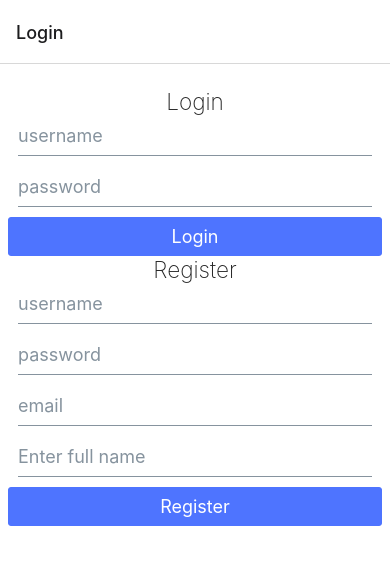
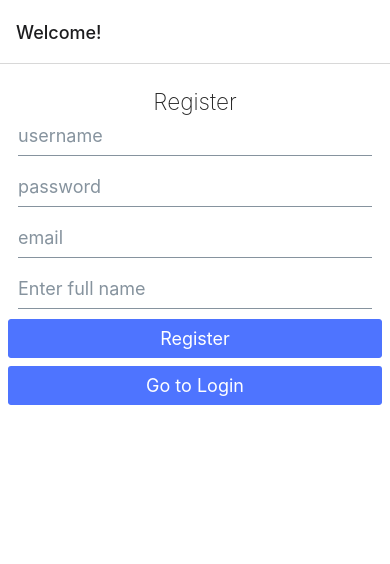
Before and after one commit to anwar-ulhaq/react-native, a React Native app in the folder MyApp/: screen /Profile in a window 390 px wide. Shown: the top 564 px of the page. Built offline with nearby package versions, Linux system fonts and the light colour scheme; no server answers.

Commit message:
Conditional rendering for login and register form.

```diff
--- a/MyApp/navigators/Navigator.js
+++ b/MyApp/navigators/Navigator.js
@@ -33,7 +33,7 @@ const StackScreen = () => {
       </Stack.Navigator>
     ) : (
       <Stack.Navigator>
-        <Stack.Screen name="Login" component={Login}/>
+        <Stack.Screen name="Welcome!" component={Login}/>
       </Stack.Navigator>
     )
   );
--- a/MyApp/views/Login.js
+++ b/MyApp/views/Login.js
@@ -1,4 +1,4 @@
-import React, {useContext, useEffect} from 'react';
+import React, {useContext, useEffect, useState} from 'react';
 import {
   Keyboard,
   KeyboardAvoidingView,
@@ -14,10 +14,12 @@ import AsyncStorage from '@react-native-async-storage/async-storage';
 import {useLogin, useUser} from '../hooks/ApiHooks';
 import LoginForm from '../components/LoginForm';
 import RegisterForm from '../components/RegisterForm';
+import {Button} from '@rneui/base';
 
 const Login = ({navigation}) => {
 
   const {isLoggedIn, setIsLoggedIn, setUser} = useContext(MainContext);
+  const [toggleForm, setToggleForm] = useState(false);
 
   const logIn = async () => {
 
@@ -30,15 +32,19 @@ const Login = ({navigation}) => {
     });
 
     try {
-      if (logData.token === null || logData.token === undefined){
+      if (logData.token === null || logData.token === undefined) {
         console.log('Login error');
-        throw new Error("Login error");
+        throw new Error('Login error');
       }
       await AsyncStorage.setItem('userToken', logData.token);
       setIsLoggedIn(true);
     } catch (error) {
       console.log('Login error: ' + error);
     }
+  };
+
+  const toggleComponent = () => {
+    setToggleForm(!toggleForm);
   };
 
   const checkToken = async () => {
@@ -78,8 +84,16 @@ const Login = ({navigation}) => {
         style={{flex: 1}}
         activeOpacity={1}>
         <View>
-          <LoginForm/>
-          <RegisterForm/>
+          {toggleForm ? <LoginForm/> : <RegisterForm/>}
+
+          <Button
+            title={toggleForm ? 'Go to Register' : 'Go to Login'}
+            buttonStyle={{
+              marginTop: 8,
+              backgroundColor: 'rgba(78, 116, 289, 1)',
+              borderRadius: 3,
+            }}
+            onPress={toggleComponent}/>
         </View>
       </TouchableOpacity>
     </KeyboardAvoidingView>
--- a/MyApp/views/Profile.js
+++ b/MyApp/views/Profile.js
@@ -74,19 +74,19 @@ const styles = StyleSheet.create({
     paddingLeft: 1,
     paddingRight: 1,
     paddingBottom: 15,
-    borderTopColor: "gray",
+    /*borderTopColor: "gray",
     borderBottomColor: "gray",
-    borderWidth: 1,
+    borderWidth: 1,*/
   },
   heading: {
-    flex:1,
+    flex: 1,
     justifyContent: 'center',
     paddingTop: 10,
-    fontWeight: "bold",
+    fontWeight: 'bold',
     fontSize: 24,
     paddingLeft: 5,
-    borderWidth: 1,
-    borderColor: "gray",
+    /*borderWidth: 1,
+    borderColor: "gray",*/
   },
   profileImage: {
     flex: 5,
@@ -94,32 +94,32 @@ const styles = StyleSheet.create({
     flexWrap: 'nowrap',
     alignItems: 'stretch',
     paddingLeft: 5,
-    borderWidth: 1,
-    borderColor: "gray",
+    /*borderWidth: 1,
+    borderColor: "gray",*/
   },
   email: {
-    flex:1,
+    flex: 1,
     paddingTop: 10,
     //fontWeight: "bold",
     fontSize: 16,
     paddingLeft: 5,
-    borderWidth: 1,
-    borderColor: "gray",
+    /*borderWidth: 1,
+    borderColor: "gray",*/
   },
   fullName: {
-    flex:1,
+    flex: 1,
     paddingTop: 10,
     //fontWeight: "bold",
     fontSize: 16,
     paddingLeft: 5,
-    borderWidth: 1,
-    borderColor: "gray",
+    /*borderWidth: 1,
+    borderColor: "gray",*/
   },
   logoutButton: {
     flex:1,
     paddingLeft: 5,
-    borderWidth: 1,
-    borderColor: "gray",
+    /*    borderWidth: 1,
+        borderColor: "gray",*/
   }
 });
 
```
